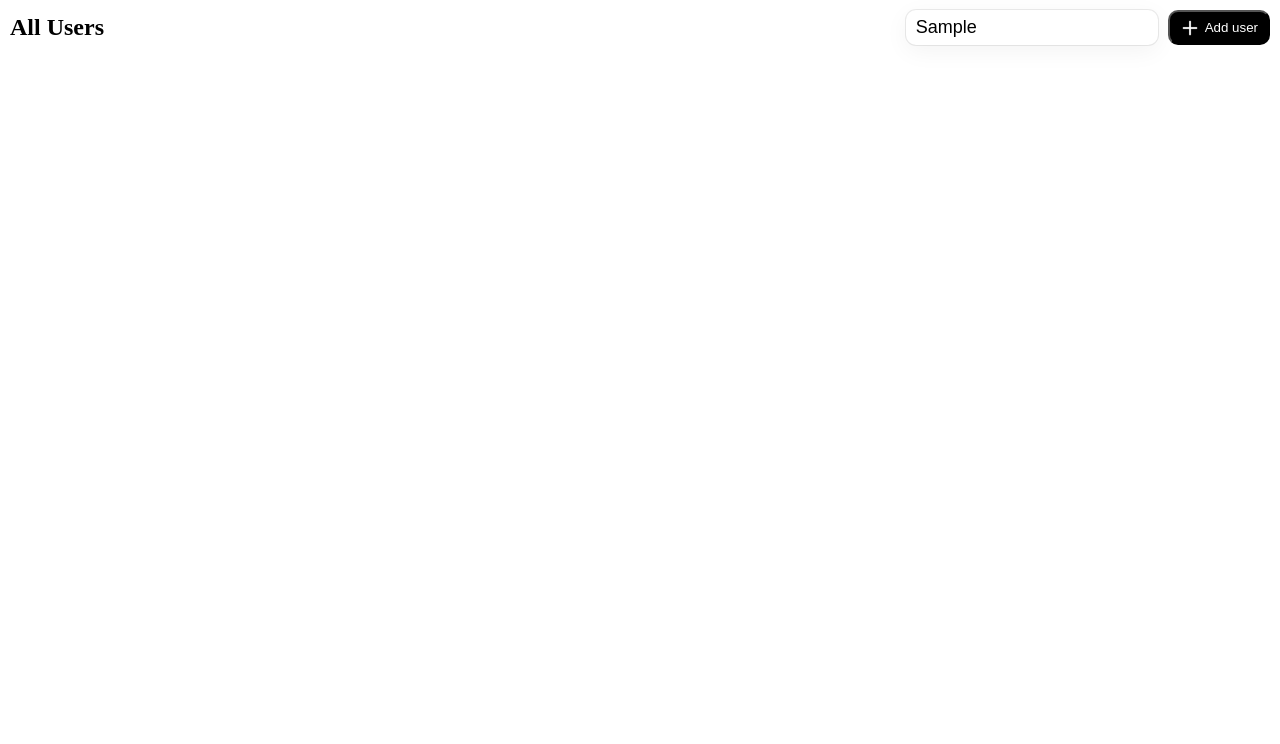
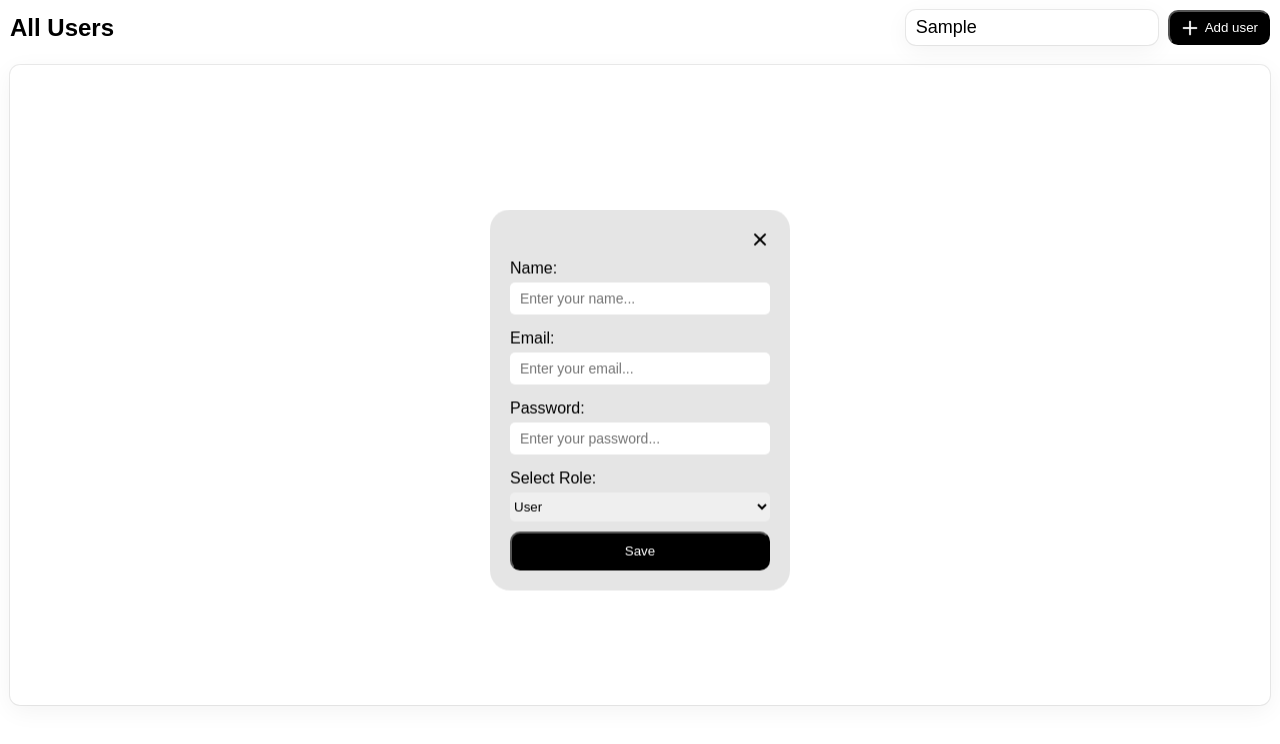
Before and after one commit to dhruvesaral-ai/User-Dashboard-, a plain HTML site: page manageUsers.html in a window 1280 px wide. Both pictures are taken after typing "Sample" into the empty fields and a click on the button "Add user". Drawn offline with Linux system fonts and the light colour scheme; a web font is replaced by a local one.

Commit message:
added a modal and improved ui

```diff
--- a/manageUsers.html
+++ b/manageUsers.html
@@ -4,23 +4,47 @@
     <meta charset="UTF-8">
     <meta name="viewport" content="width=device-width, initial-scale=1.0">
     <title>Document</title>
+    <link rel="preconnect" href="https://fonts.googleapis.com">
+    <link rel="preconnect" href="https://fonts.gstatic.com" crossorigin>
+    <link href="https://fonts.googleapis.com/css2?family=Google+Sans:ital,opsz,wght@0,17..18,400..700;1,17..18,400..700&display=swap" rel="stylesheet">
     <link rel="stylesheet" href="./styles/manageUsers.css">
 </head>
 <body>
+    <div id="modal">
+        <div id="close-btn-container">
+            <img id="modal-close-btn" src="./assets/close.png" alt="" onclick="closeModal()">
+        </div>
+        <form>
+            <label for="">Name: </label>
+            <input type="text" placeholder="Enter your name...">
+            <label for="">Email: </label>
+            <input type="email" placeholder="Enter your email...">
+            <label for="">Password: </label>
+            <input type="password" placeholder="Enter your password...">
+            <label for="">Select Role: </label>
+            <select>
+                <option value="">User</option>
+                <option value="">Admin</option>
+            </select>
+            <button id="save-btn">Save</button>
+        </form>
+    </div>
     <main>
         <section id="header-1">
             <h2>All Users</h2>
             <div id="right-header-1-div">
                 <input type="text" id="search-users-input" placeholder="Search">
-                <button id="add-user-btn">
+                <button onclick="openModal()" id="add-user-btn">
                     <img src="./assets/add.png">
                     <span>Add user</span>
                 </button>
             </div>
         </section>
-        <section>
+        <section id="list-users">
 
         </section>
     </main>
+
+    <script src="./scripts/manageUsers.js"></script>
 </body>
 </html>
--- /dev/null
+++ b/scripts/manageUsers.js
@@ -0,0 +1,9 @@
+const modal = document.getElementById('modal');
+
+function openModal(){
+    modal.style.display = 'block'
+}
+
+function closeModal(){
+    modal.style.display = 'none'
+}
--- a/styles/index.css
+++ b/styles/index.css
@@ -3,6 +3,7 @@
     padding: 0;
     box-sizing: border-box;
     text-decoration: none;
+    font-family: "Google Sans", sans-serif;
 }
 
 html,body{
--- a/styles/manageUsers.css
+++ b/styles/manageUsers.css
@@ -3,6 +3,7 @@
     padding: 0;
     box-sizing: border-box;
     text-decoration: none;
+    font-family: "Google Sans", sans-serif;
 }
 
 html,body{
@@ -53,3 +54,71 @@ main{
 #add-user-btn img{
     width: 20px;
 }
+
+#modal{
+    background-color: rgba(0, 0, 0, 0.1);
+    backdrop-filter: blur(10px);
+    display: none;
+    width: 300px;
+    position: absolute;
+    top: 50%;
+    left: 50%;
+    transform: translate(-50%, -50%);
+    padding: 20px;
+    border-radius: 20px;
+}
+
+#close-btn-container{
+    width: 100%;
+    display: flex;
+    justify-content: end;
+}
+
+#modal-close-btn{
+    width: 20px;
+    cursor: pointer;
+}
+
+form{
+    display: flex;
+    flex-direction: column;
+    gap: 5px;
+}
+
+input{
+    padding: 8px 10px;
+    font-size: 14px;
+    outline: none;
+    border-radius: 5px;
+    border: none;
+}
+
+label{
+    margin-top: 10px;
+}
+
+select{
+    border: none;
+    outline: none;
+    padding: 6px 0;
+    margin-bottom: 5px;
+    border-radius: 5px;
+}
+
+#save-btn{
+    padding: 10px;
+    background-color: black;
+    color: white;
+    border-radius: 10px;
+    gap: 5px;
+    cursor: pointer;
+}
+
+
+#list-users{
+    box-shadow: rgba(0, 0, 0, 0.05) 0px 6px 24px 0px, rgba(0, 0, 0, 0.08) 0px 0px 0px 1px;
+    min-height: 80vh;
+    width: 100%;
+    margin-top: 20px;
+    border-radius: 10px;
+}
```
Also changed, not shown: assets/close.png (added), index.html (line endings or trailing spaces).
